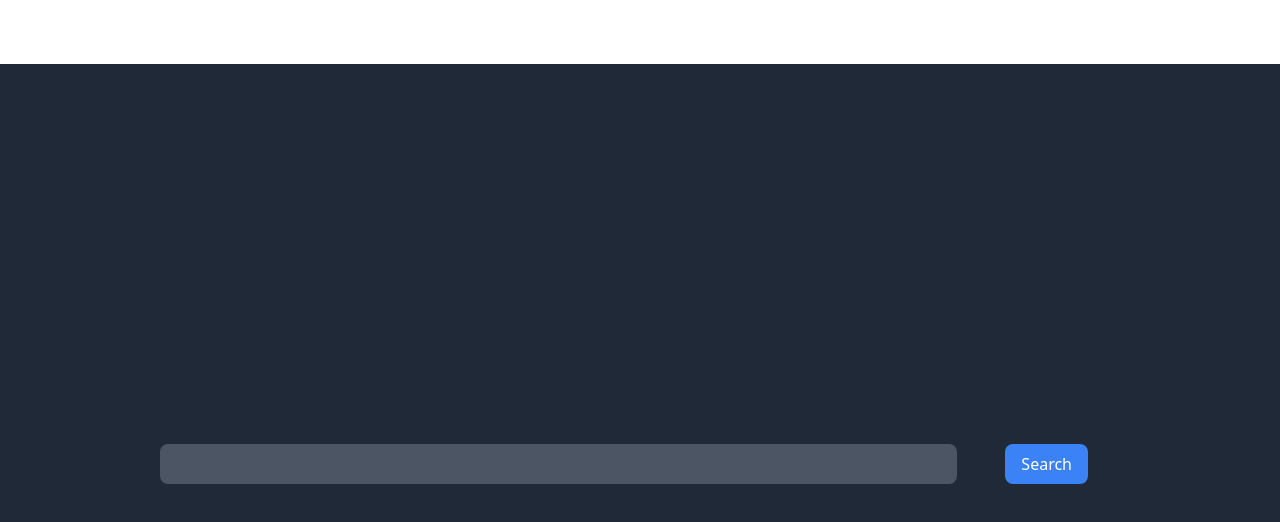
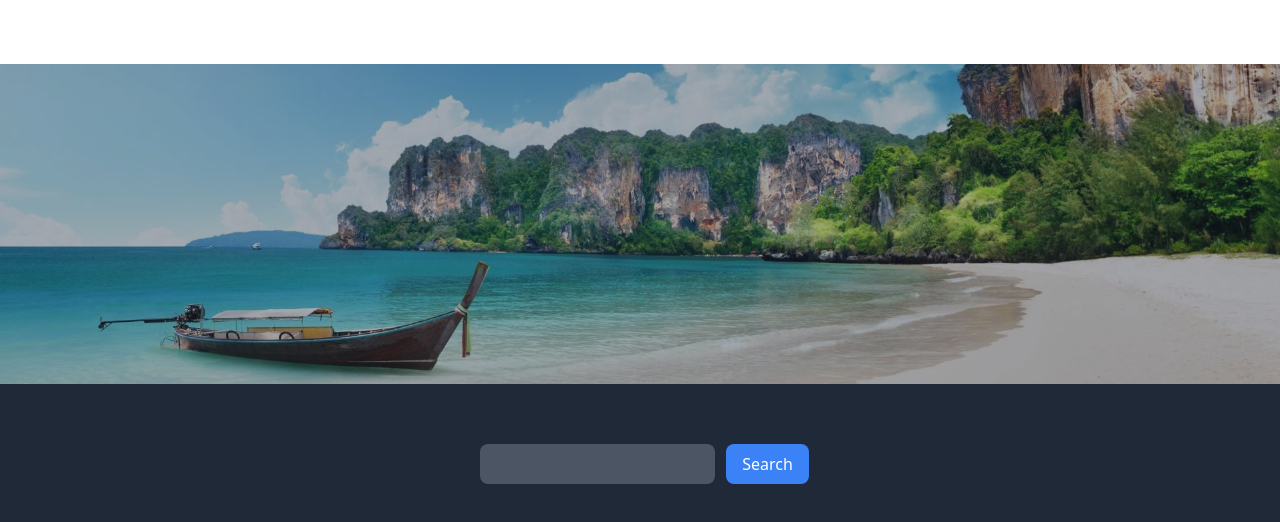
Before and after one commit to jjoeldaniel/lahacks, a SvelteKit app: page / in a window 1280 px wide. Shown: the top 522 px of the page. Built offline with nearby package versions, Linux system fonts and the light colour scheme.

Commit message:
update search

```diff
--- a/src/components/Search.svelte
+++ b/src/components/Search.svelte
@@ -8,12 +8,14 @@
   const handleSearch = () => {
     onSearch(searchTerm);
   };
+
+
 </script>
 
-<main class="h-screen w-screen overflow-hidden flex flex-col items-center justify-center bg-gray-800">
-  <div class="flex justify-center"></div>
-    <div class="grid grid-cols-6 gap-4 w-3/4 place-items-center">
-      <input class="bg-gray-600 col-span-5 px-4 py-2 w-full rounded-lg text-white" type="text" bind:value={searchTerm} />
-      <button class="col-start-6 px-4 py-2 bg-blue-500 text-white hover:bg-blue-600 rounded-lg" on:click={handleSearch}>Search</button>
-    </div>
+<main class="h-screen w-screen overflow-auto flex flex-col items-center justify-center bg-gray-800">
+  <img class="w-full h-2/5 absolute top-16 flex justify-center object-bottom object-cover img-gradient opacity-60" alt="Hero" src={hero}/>
+  <div class="grid grid-cols-4 gap-5 w-1/4 place-items-center">
+    <input class="bg-gray-600 col-span-3 px- py-2 w-full rounded-lg text-white" type="text" bind:value={searchTerm} />
+    <button class="col-start-4 px-4 py-2 bg-blue-500 text-white hover:bg-blue-600 rounded-lg" on:click={handleSearch}>Search</button>
+  </div>
 </main>
--- a/tailwind.config.js
+++ b/tailwind.config.js
@@ -1,4 +1,5 @@
 /** @type {import('tailwindcss').Config} */
+
 export default {
   content: ['./src/**/*.{html,js,svelte,ts}'],
   theme: {
@@ -21,6 +22,9 @@ export default {
       '3xl': {'min': '1536px'},                   // Wide Boi (lg)
     },
     extend: {
+      backgroundImage: {
+        'hero': "url('./src/assets/hero.jpeg')",
+      },
     },
   },
   plugins: [],
```
Also changed, not shown: src/assets/hero.jpeg.
